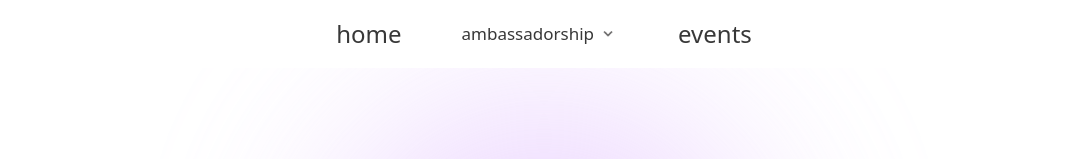
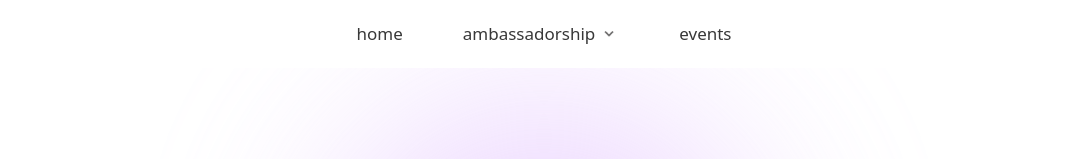
Before and after one commit to rcc-sjsu/rcc-site-final, a Next.js app: page / in a window 1280 px wide. Shown: the top 159 px of the page, without its empty margins (96-1174 px from the left). Built offline with nearby package versions, Linux system fonts and the light colour scheme.

Commit message:
hotfix: update a tag font size to match p tag's, add media query for p and a tag font sizes. add border to hr tag

```diff
--- a/src/app/globals.css
+++ b/src/app/globals.css
@@ -77,24 +77,37 @@
     font-family: var(--font-nunito-sans);
     /* max-width: 70ch; */
     /* line-height: 1.5; */
-    font-size: 19px;
+    font-size: 24px;
     /* margin-bottom: 2.25em; */
   }
+
+  a {
+    font-size: 24px;
+    color: var(--color-brand-indigo);
+  }
+
   @media (max-width: 1280px) {
-    p {
+    p, a {
       font-size: 17px;
     }
   }
-
-  a {
-    color: var(--color-brand-indigo);
+  @media (max-width: 768px) {
+    p, a {
+      font-size: 15px
+    }
+  }
+  @media (max-width: 640px) {
+    p, a {
+      font-size: 13px
+    }
   }
 
   hr {
-    color: #7D7D7D;
+    background-color: #7D7D7D;
     border-color: #7D7D7D;
-    border-width: 1px;
-    width: 100%;
+    border-width: 1.5px;
+    width: 80%;
+    margin: auto;
   }
 }
 
```
